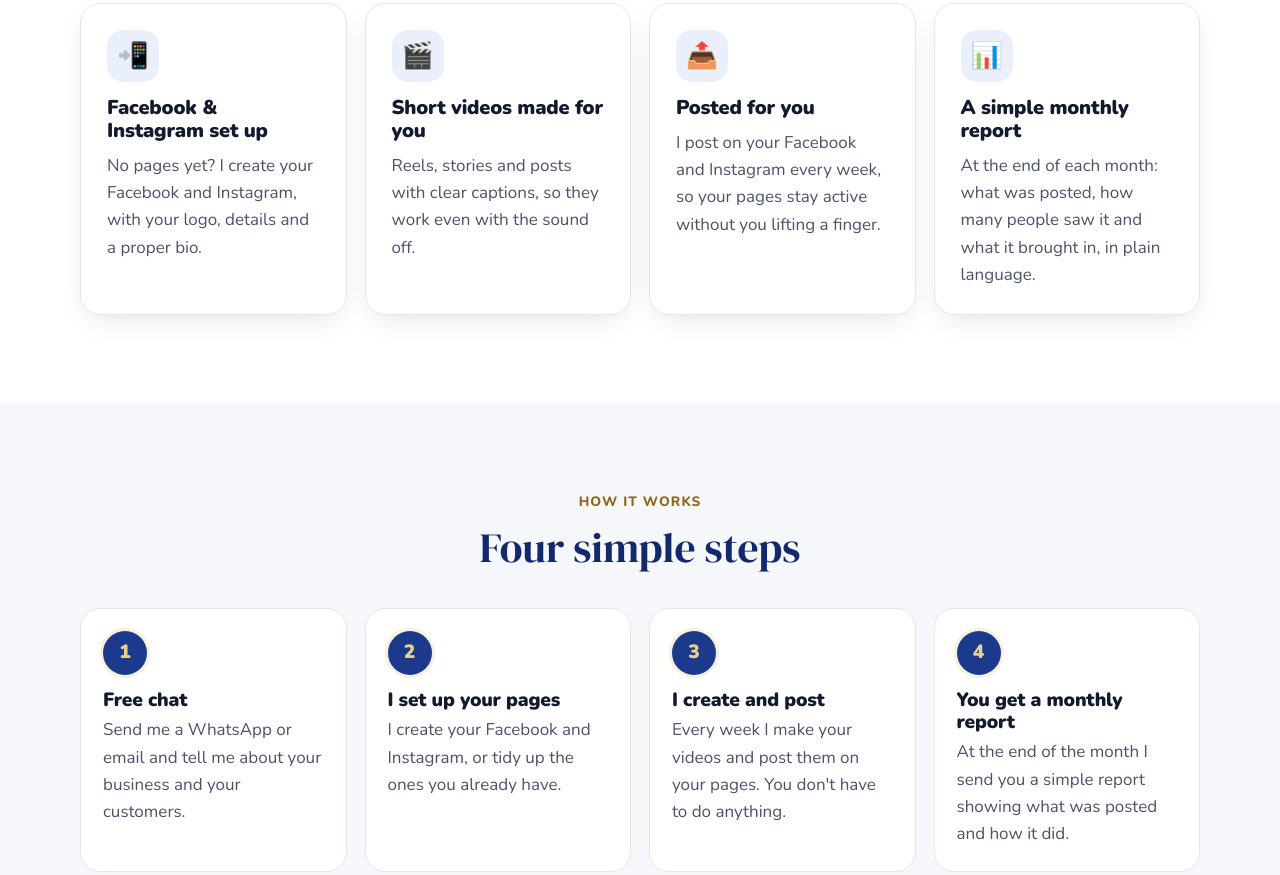
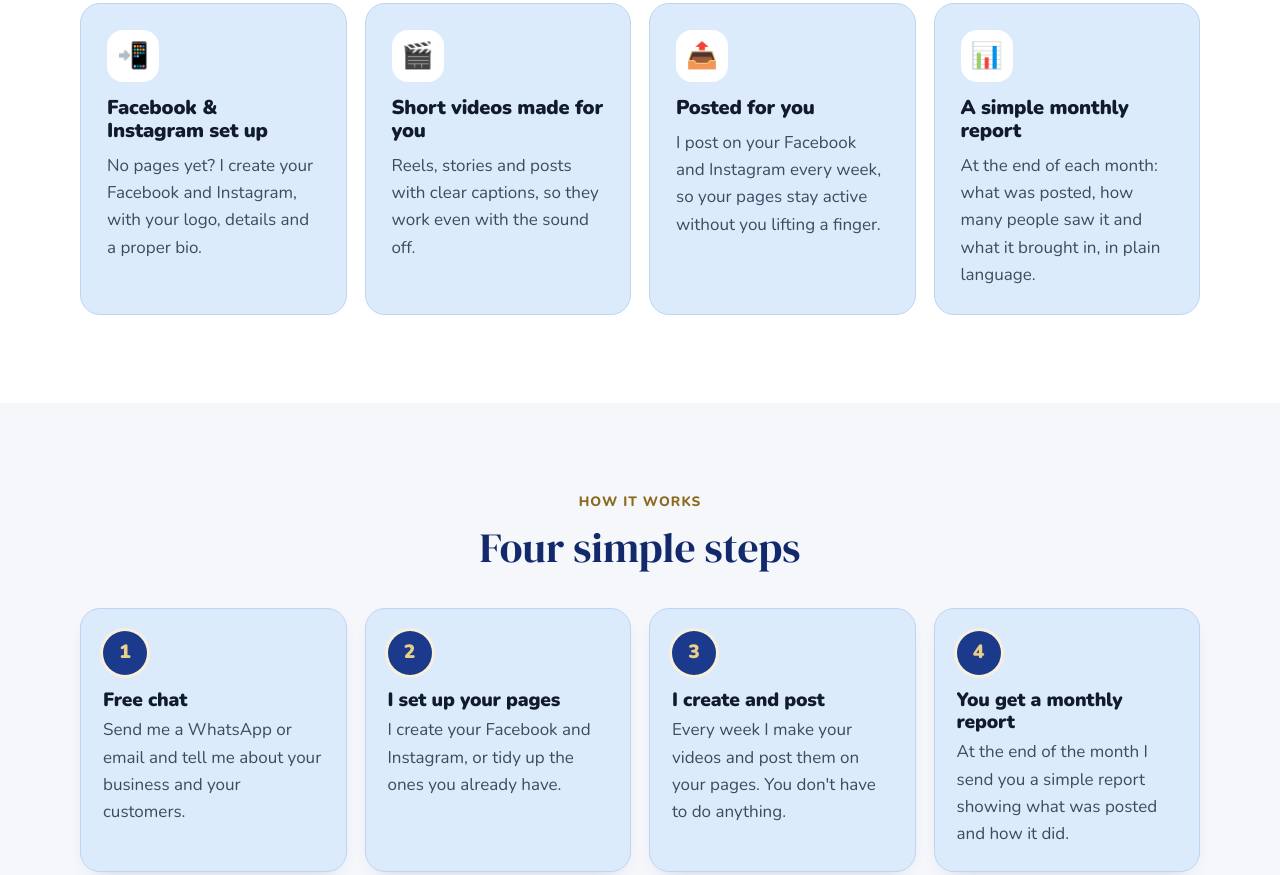
Before and after one commit to esteanbotha-sudo/Fresh-ads-studio-web, a plain HTML site: page index.html in a window 1280 px wide. Shown: the part 1694-2569 px from the top of the page. Drawn offline with nearby package versions, Linux system fonts and the light colour scheme.

Commit message:
Use baby blue for service, step, reason and about boxes
Co-Authored-By: Claude Opus 5.5 <noreply@anthropic.com>
Claude-Session: https://claude.ai/code/session_01M6UykiNYF9JAXw6us1xTvQ

```diff
--- a/styles.css
+++ b/styles.css
@@ -12,6 +12,8 @@
   --gold-light: #e9cf8a;
   --gold-dark: #8a6a1f;
   --gold-soft: #f7f0dc;
+  --baby: #dcebfb;
+  --baby-line: #bcd5f2;
   --wa: #25d366;
   --wa-dark: #128c4b;
 
@@ -515,3 +517,10 @@ h1, h2, .section-title, .page-title { font-family: var(--serif); font-weight: 40
 .hero-banner { margin: 36px auto 0; max-width: 1000px; border-radius: var(--radius-lg); overflow: hidden; box-shadow: var(--shadow-lg); }
 .hero-banner img { width: 100%; aspect-ratio: 16 / 7; object-fit: cover; object-position: center 45%; }
 @media (min-width: 760px) { .who-grid { grid-template-columns: repeat(3, minmax(0, 1fr)); } }
+
+
+/* ---------- Baby blue boxes ---------- */
+.service-card, .step, .reason, .about-points .card, .get-list li { background: var(--baby); border-color: var(--baby-line); box-shadow: none; }
+.service-card .icon-badge, .reason .icon-badge { background: #fff; }
+.service-card p, .step p, .reason p, .about-points .card p, .get-list li { color: #3d4a63; }
+.how .step { box-shadow: 0 8px 22px -16px rgba(27, 58, 140, .45); }
```
